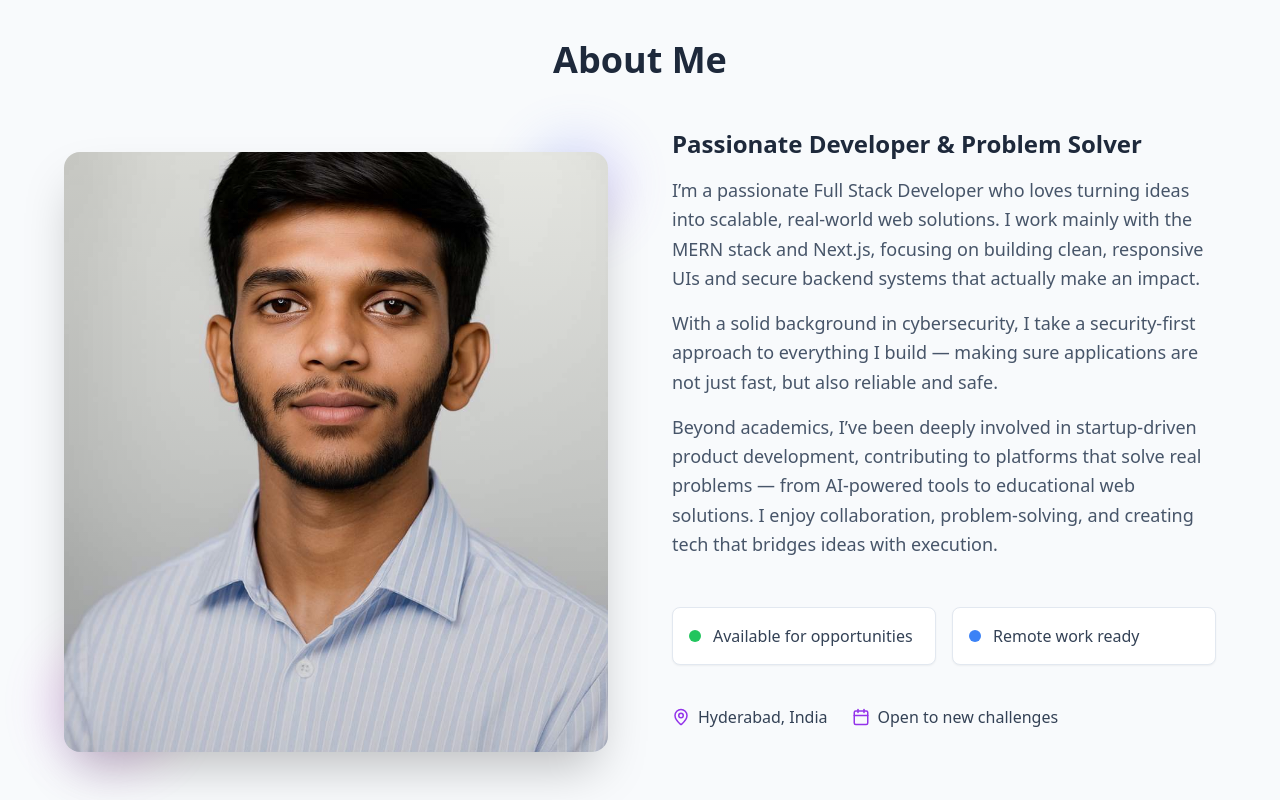
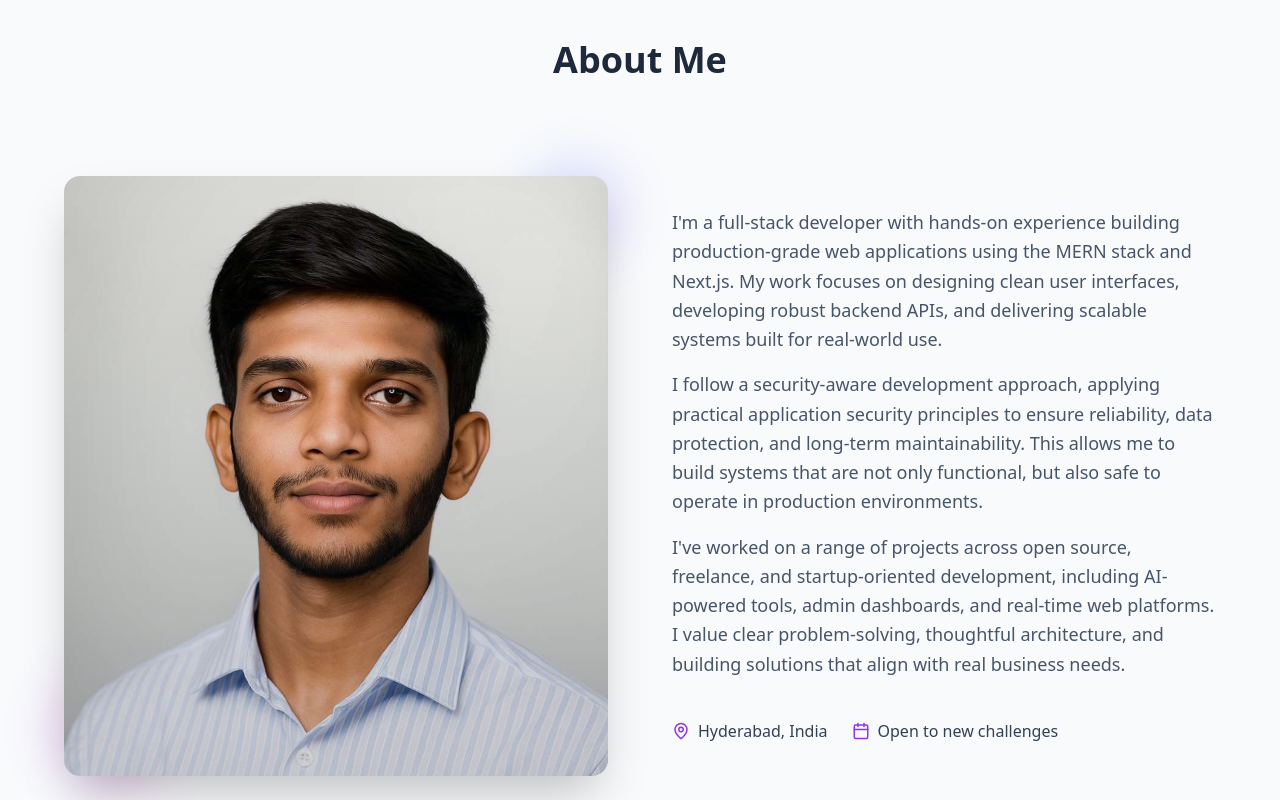
Before and after one commit to Abhi-0930/abhi-portfolio, a React (Vite) app: page / in a window 1280 px wide. Shown: the part 840-1640 px from the top of the page. Built offline with nearby package versions, Linux system fonts and the light colour scheme.

Commit message:
first commit

```diff
--- a/src/App.jsx
+++ b/src/App.jsx
@@ -150,12 +150,13 @@ const About = () => {
 
           <div className="grid lg:grid-cols-2 gap-16 items-start">
             {/* Professional Photo */}
-            <div className="relative mt-12 lg:mt-6">
+            <div className="relative mt-16 lg:mt-12">
               <div className="relative z-10">
                 <img
                   src= {myimg}
                   alt="Abhishek - Full Stack Developer"
                   className="w-full h-[600px] object-cover rounded-2xl shadow-2xl"
+                  style={{ objectPosition: 'center 20%' }}
                 />
                 <div className="absolute inset-0 bg-gradient-to-t from-slate-900/20 to-transparent rounded-2xl"></div>
               </div>
@@ -165,36 +166,17 @@ const About = () => {
             </div>
 
             {/* About Content */}
-            <div className="space-y-6">
+            <div className="space-y-6 pt-12 lg:pt-20">
               <div className="space-y-4">
-                <h3 className="text-2xl font-bold text-slate-800">
-                  Passionate Developer & Problem Solver
-                </h3>
                 <p className="text-lg text-slate-600 leading-relaxed">
-                I’m a passionate Full Stack Developer who loves turning ideas into scalable, real-world web solutions. I work mainly with the MERN stack and Next.js, focusing on building clean, responsive UIs and secure backend systems that actually make an impact.
+                  I'm a full-stack developer with hands-on experience building production-grade web applications using the MERN stack and Next.js. My work focuses on designing clean user interfaces, developing robust backend APIs, and delivering scalable systems built for real-world use.
                 </p>
                 <p className="text-lg text-slate-600 leading-relaxed">
-                With a solid background in cybersecurity, I take a security-first approach to everything I build — making sure applications are not just fast, but also reliable and safe.
+                  I follow a security-aware development approach, applying practical application security principles to ensure reliability, data protection, and long-term maintainability. This allows me to build systems that are not only functional, but also safe to operate in production environments.
                 </p>
                 <p className="text-lg text-slate-600 leading-relaxed">
-                Beyond academics, I’ve been deeply involved in startup-driven product development, contributing to platforms that solve real problems — from AI-powered tools to educational web solutions. I enjoy collaboration, problem-solving, and creating tech that bridges ideas with execution.
+                  I've worked on a range of projects across open source, freelance, and startup-oriented development, including AI-powered tools, admin dashboards, and real-time web platforms. I value clear problem-solving, thoughtful architecture, and building solutions that align with real business needs.
                 </p>
-              </div>
-
-              {/* Key Highlights */}
-              <div className="grid grid-cols-2 gap-4 pt-6">
-                <div className="bg-white p-4 rounded-lg shadow-sm border border-slate-200">
-                  <div className="flex items-center gap-3">
-                    <div className="w-3 h-3 bg-green-500 rounded-full"></div>
-                    <span className="font-medium text-slate-700">Available for opportunities</span>
-                  </div>
-                </div>
-                <div className="bg-white p-4 rounded-lg shadow-sm border border-slate-200">
-                  <div className="flex items-center gap-3">
-                    <div className="w-3 h-3 bg-blue-500 rounded-full"></div>
-                    <span className="font-medium text-slate-700">Remote work ready</span>
-                  </div>
-                </div>
               </div>
 
               {/* Contact Info */}
```
